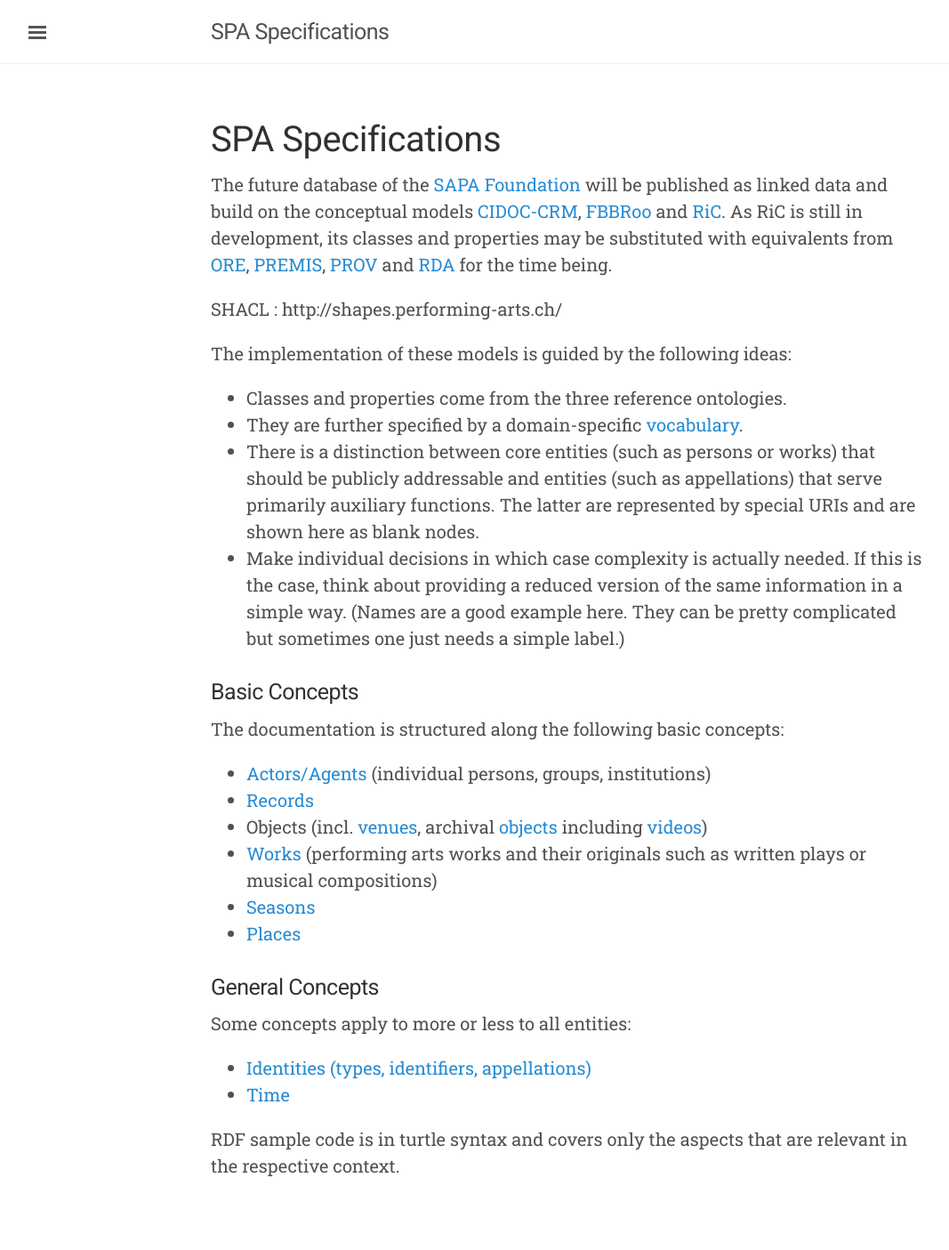
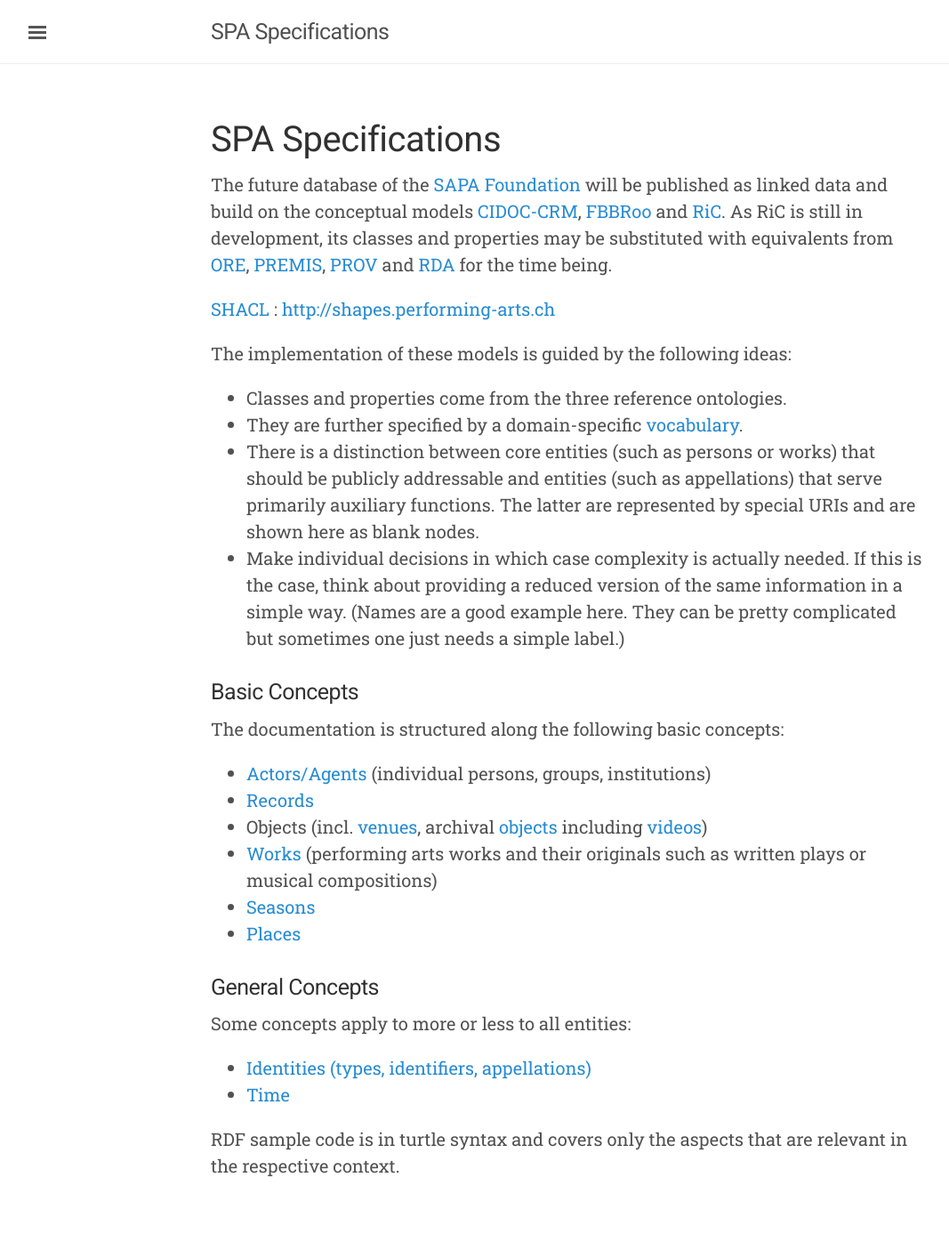
Before and after one commit to sapa/spa-specifications, a Jekyll site: the page built from index.md, in a window 1280 px wide. Shown: the whole page at 89% size, without its empty margins (3-1070 px from the left). Built offline with Jekyll 4.4.1, drawn with Linux system fonts in a browser that asks for light colours; part of the change alters nothing that is shown.

```diff
--- a/index.md
+++ b/index.md
@@ -6,7 +6,7 @@ exclude_from_nav: 'true'
 
 The future database of the [SAPA Foundation](https://www.sapa.swiss "Swiss Archive of the Performing Arts") will be published as linked data and build on the conceptual models [CIDOC-CRM](http://www.cidoc-crm.org), [FBBRoo](https://www.ifla.org/publications/node/11240) and [RiC](https://www.ica.org/en/egad-ric-conceptual-model "Records in Context"). As RiC is still in development, its classes and properties may be substituted with equivalents from [ORE](http://www.openarchives.org/ore/1.0/vocabulary), [PREMIS](http://id.loc.gov/ontologies/premis.html), [PROV](http://www.w3.org/TR/prov-overview/) and [RDA](http://www.rdaregistry.info) for the time being.
 
-SHACL : http://shapes.performing-arts.ch/
+[SHACL](https://www.w3.org/TR/shacl/) : [http://shapes.performing-arts.ch](http://shapes.performing-arts.ch)
 
 The implementation of these models is guided by the following ideas:
 
```
